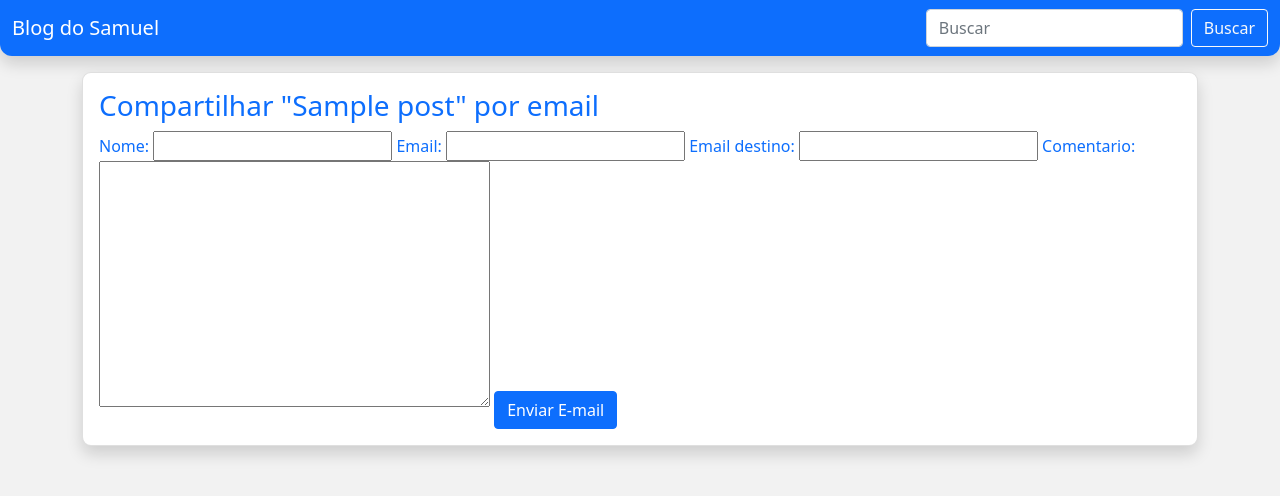
After one commit to samueloliveiraf/projeto-blog, a Django app: page /1/compartilhar-post/ in a window 1280 px wide. The commit adds this page. Shown: the top 496 px of the page. Run offline with Django 4.2, Linux system fonts and the light colour scheme; tables that the repository leaves empty hold one stand-in row (values such as "Sample post"); some libraries are stand-ins or nearby versions.

Commit message:
adicionando comentários ao blog

```diff
--- /dev/null
+++ b/blog/forms.py
@@ -0,0 +1,19 @@
+from django import forms
+from .models import Comentario
+
+
+class EmailPostForm(forms.Form):
+    nome = forms.CharField(max_length=150)
+    email = forms.EmailField()
+    email_destino = forms.EmailField()
+    comentario = forms.CharField(required=False, widget=forms.Textarea)
+
+
+class ComentarioForm(forms.ModelForm):
+    class Meta:
+        model = Comentario
+        fields = (
+            'nome',
+            'email',
+            'corpo'
+        )
--- a/blog/models.py
+++ b/blog/models.py
@@ -45,3 +45,19 @@ class Post(models.Model):
 
     def __str__(self):
         return f'{self.titulo}'
+
+
+class Comentario(models.Model):
+    post = models.ForeignKey(Post, on_delete=models.CASCADE, related_name='comentario')
+    nome = models.CharField(max_length=80)
+    email = models.EmailField()
+    corpo = models.TextField()
+    criado = models.DateTimeField(auto_now_add=True)
+    atualizado = models.DateTimeField(auto_now=True)
+    ativo = models.BooleanField(default=True)
+
+    class Meta:
+        verbose_name = 'Comentário'
+        verbose_name_plural = 'Comentários'
+        ordering = ('-criado',)
+        db_table = 'comentarios'
--- /dev/null
+++ b/blog/templates/blog/post/enviar_post.html
@@ -0,0 +1,29 @@
+{% extends 'base.html' %}
+{% load static %}
+{% load bootstrap %}
+
+{% block title %} Meu Blog {% endblock %}
+{% block link %}
+    <link href="{% static 'css/blog.css' %}" type="text/css" rel="stylesheet" media="screen,projection">
+{% endblock %}
+
+{% block content %}
+    {% if enviado %}
+        <div class="card shadow p-3 rounded mb-4 mt-2">
+            <h3>E-mail enviado com sucesso!</h3>
+            <p>
+                "{{ post.titulo }}" formulário enviado {{ form.cleaned_data.email_destino }}
+            </p>
+        </div>
+    {% else %}
+        <div class="card shadow p-3 rounded mb-4 mt-2">
+            <h3>Compartilhar "{{ post.titulo }}" por email</h3>
+            <form method="POST"> {% csrf_token %}
+                {{ form|bootstrap }}
+                <button class="btn btn-primary mt-3" type="submit">
+                    Enviar E-mail
+                </button>
+            </form>
+        </div>
+    {% endif %}
+{% endblock %}
--- a/blog/urls.py
+++ b/blog/urls.py
@@ -5,6 +5,7 @@ from . import views
 app_name = 'blog'
 
 urlpatterns = [
+    path('<int:post_id>/compartilhar-post/', views.compartilhar_post, name='compartilhar_post'),
+    path('<int:ano>/<int:mes>/<int:dia>/<slug:post>/', views.detalhe_post, name='detalhe_post'),
     path('', views.PostListView.as_view(), name='listar_posts'),
-    path('<int:ano>/<int:mes>/<int:dia>/<slug:post>/', views.detalhe_post, name='detalhe_post'),
 ]
--- a/blog/views.py
+++ b/blog/views.py
@@ -1,6 +1,8 @@
 from django.shortcuts import render, get_object_or_404
 from django.views.generic import ListView
+from django.core.mail import send_mail
 
+from .forms import EmailPostForm, ComentarioForm
 from .models import Post
 
 
@@ -12,6 +14,7 @@ class PostListView(ListView):
 
 
 def detalhe_post(request, ano, mes, dia, post):
+    template = 'blog/post/detalhe_post.html'
     post = get_object_or_404(
         Post,
         slug=post,
@@ -20,5 +23,55 @@ def detalhe_post(request, ano, mes, dia, post):
         publicada__month=mes,
         publicada__day=dia
     )
-    context = {'post': post}
-    return render(request, 'blog/post/detalhe_post.html', context)
+
+    comentarios = post.comentario.filter(ativo=True)
+    novo_comentario = None
+
+    if request.method == 'POST':
+        comentario_form = ComentarioForm(data=request.POST)
+        if comentario_form.is_valid():
+            novo_comentario = comentario_form.save(commit=False)
+            novo_comentario.post = post
+            novo_comentario.save()
+    else:
+        comentario_form = ComentarioForm()
+
+    context = {
+        'post': post,
+        'comentarios': comentarios,
+        'novo_comentario': novo_comentario,
+        'comentario_form': comentario_form
+    }
+
+    return render(request, template, context)
+
+
+def compartilhar_post(request, post_id):
+    post = get_object_or_404(Post, id=post_id, status='publicadas')
+    template = 'blog/post/enviar_post.html'
+    enviado = False
+
+    if request.method == 'POST':
+        form = EmailPostForm(request.POST)
+        if form.is_valid():
+            formulario_submetido = form.cleaned_data
+            post_url = request.build_absolute_uri(
+                post.get_absolute_url()
+            )
+            mensagem_cabecalho = f'{formulario_submetido["nome"]} recomenda você ler {post.titulo}'
+            mensagem = f'Ler {post.titulo} no {post_url} \n\n {formulario_submetido["nome"]}' \
+                       f' s comentario: {formulario_submetido["comentario"]}'
+
+            send_mail(
+                mensagem_cabecalho,
+                mensagem,
+                'samueldjangoex42@gmail.com',
+                [formulario_submetido['email_destino']]
+            )
+            enviado = True
+    else:
+        form = EmailPostForm()
+
+    context = {'post': post, 'form': form, 'enviado': enviado}
+
+    return render(request, template, context)
```
Also changed, not shown: blog/admin.py (+8 -1 lines), blog/templates/blog/post/detalhe_post.html (+36 -0 lines), blog/templates/blog/post/posts.html (+8 -1 lines), mysite/settings.py (+11 -1 lines), blog/migrations/0004_comentario.py (added).
